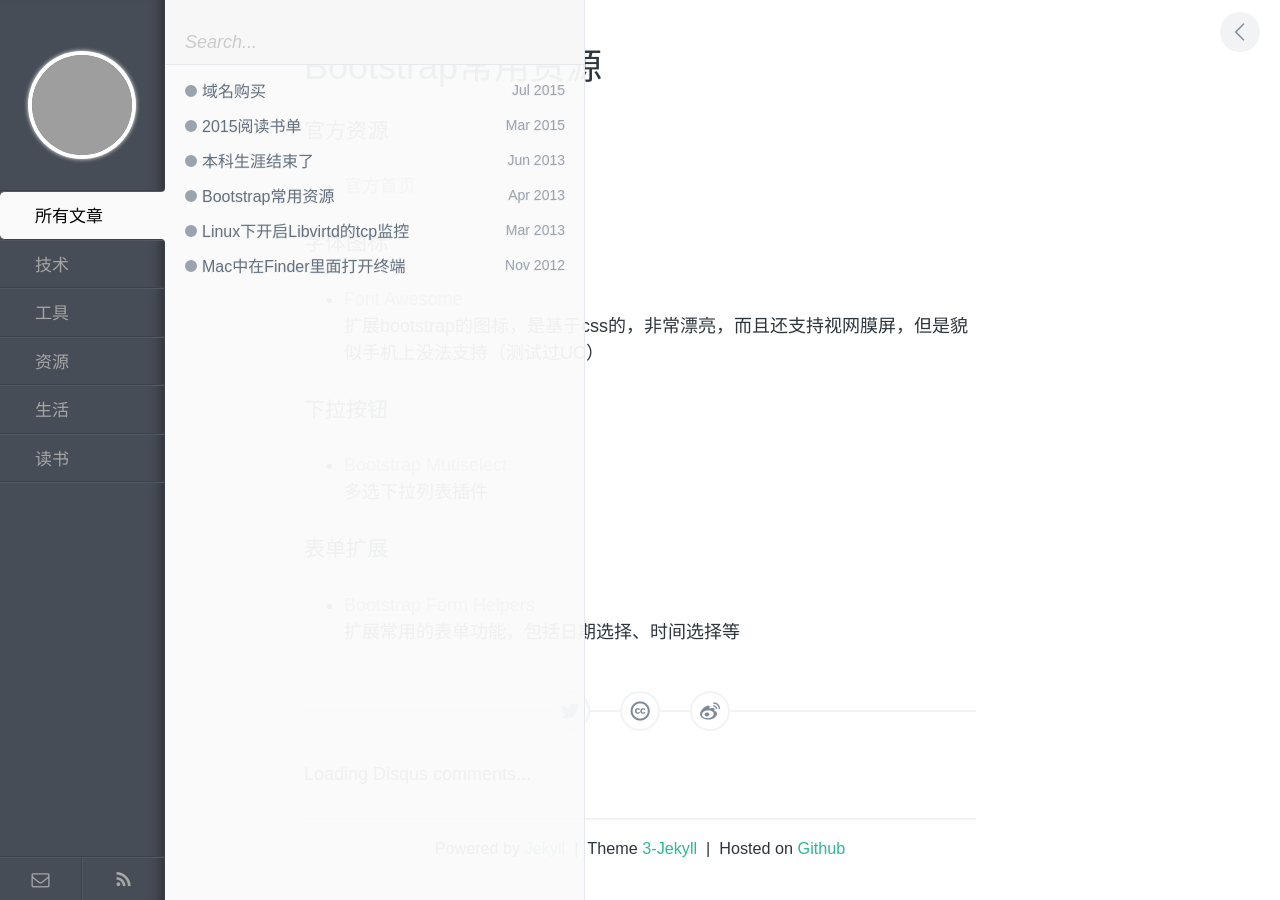
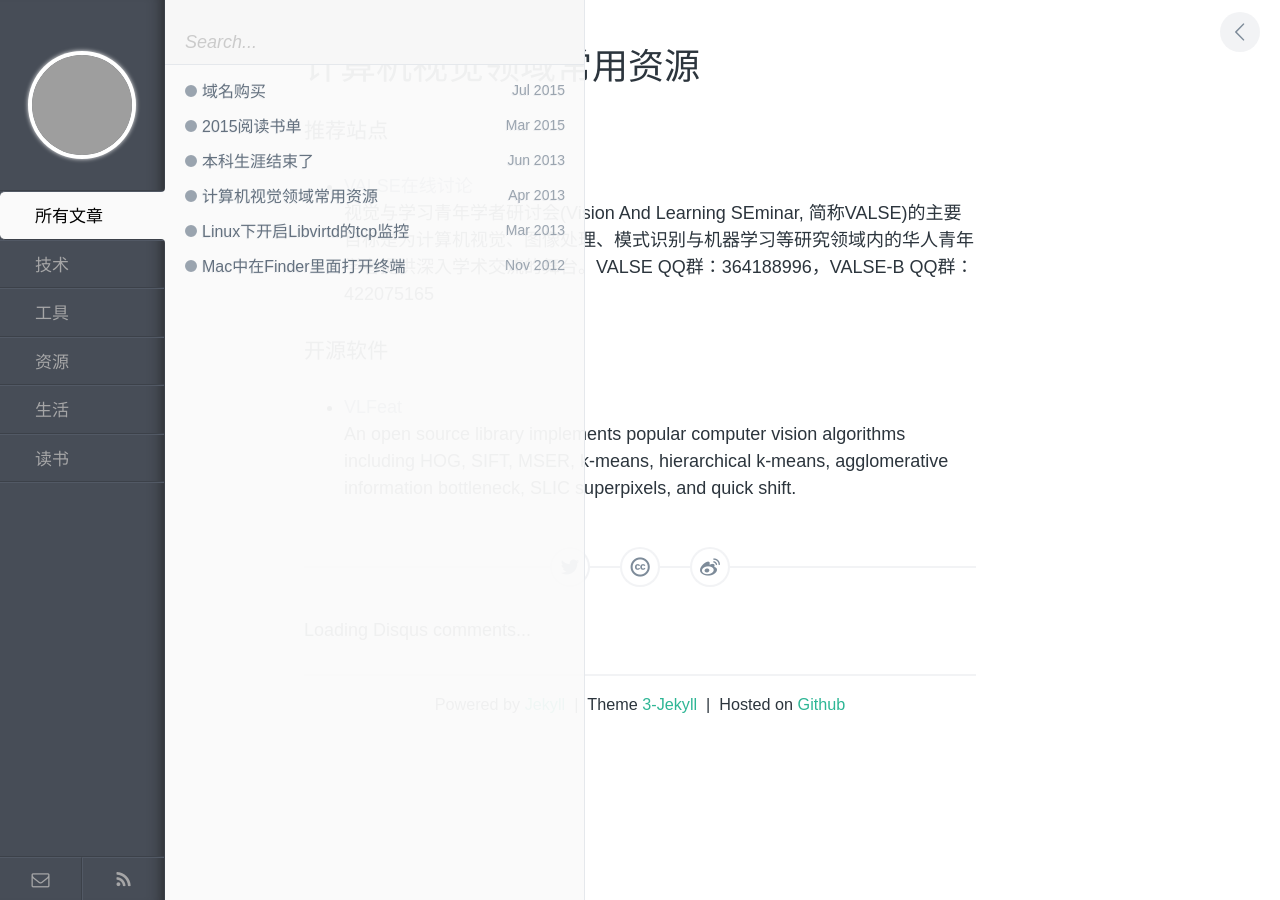
Before and after one commit to zhuyafei/zhuyafei.github.io, a Jekyll site: the page built from _posts/resource/2013-04-23-general-bootstrap-resources.md, in a window 1280 px wide. Built offline with Jekyll 4.4.1, drawn with Linux system fonts in a browser that asks for light colours; comment, search, counter and statistics services are not loaded; grey boxes are pictures that could not be loaded.

Commit message:
Add some sources

```diff
--- a/_posts/resource/2013-04-23-general-bootstrap-resources.md
+++ b/_posts/resource/2013-04-23-general-bootstrap-resources.md
@@ -1,29 +1,17 @@
 ---
 layout: post
-title: Bootstrap常用资源
+title: 计算机视觉领域常用资源
 category: 资源
-tags: Bootstrap
-description: 列举自己搜集的Bootstrap资源，给像我这样前端不太行的WEB开发者
 ---
 
-### 官方资源
+### 推荐站点
 
-- [官方首页](http://twitter.github.io/bootstrap/)
+- [VALSE在线讨论](http://valseonline.org/portal.php)
 
-### 字体图标
+  视觉与学习青年学者研讨会(Vision And Learning SEminar, 简称VALSE)的主要目标是为计算机视觉、图像处理、模式识别与机器学习等研究领域内的华人青年学者提供深入学术交流的舞台。VALSE QQ群：364188996，VALSE-B QQ群：422075165
 
-- [Font Awesome](http://fortawesome.github.io/Font-Awesome/)
+### 开源软件
 
-  扩展bootstrap的图标，是基于css的，非常漂亮，而且还支持视网膜屏，但是貌似手机上没法支持（测试过UC）
+- [VLFeat](http://www.vlfeat.org/)
 
-### 下拉按钮
-
-- [Bootstrap Mutiselect](http://davidstutz.github.io/bootstrap-multiselect/)
-
-  多选下拉列表插件
-
-### 表单扩展
-
-- [Bootstrap Form Helpers](http://vincentlamanna.com/BootstrapFormHelpers/index.html)
-
-  扩展常用的表单功能，包括日期选择、时间选择等
+  An open source library implements popular computer vision algorithms including HOG, SIFT, MSER, k-means, hierarchical k-means, agglomerative information bottleneck, SLIC superpixels, and quick shift.
```
